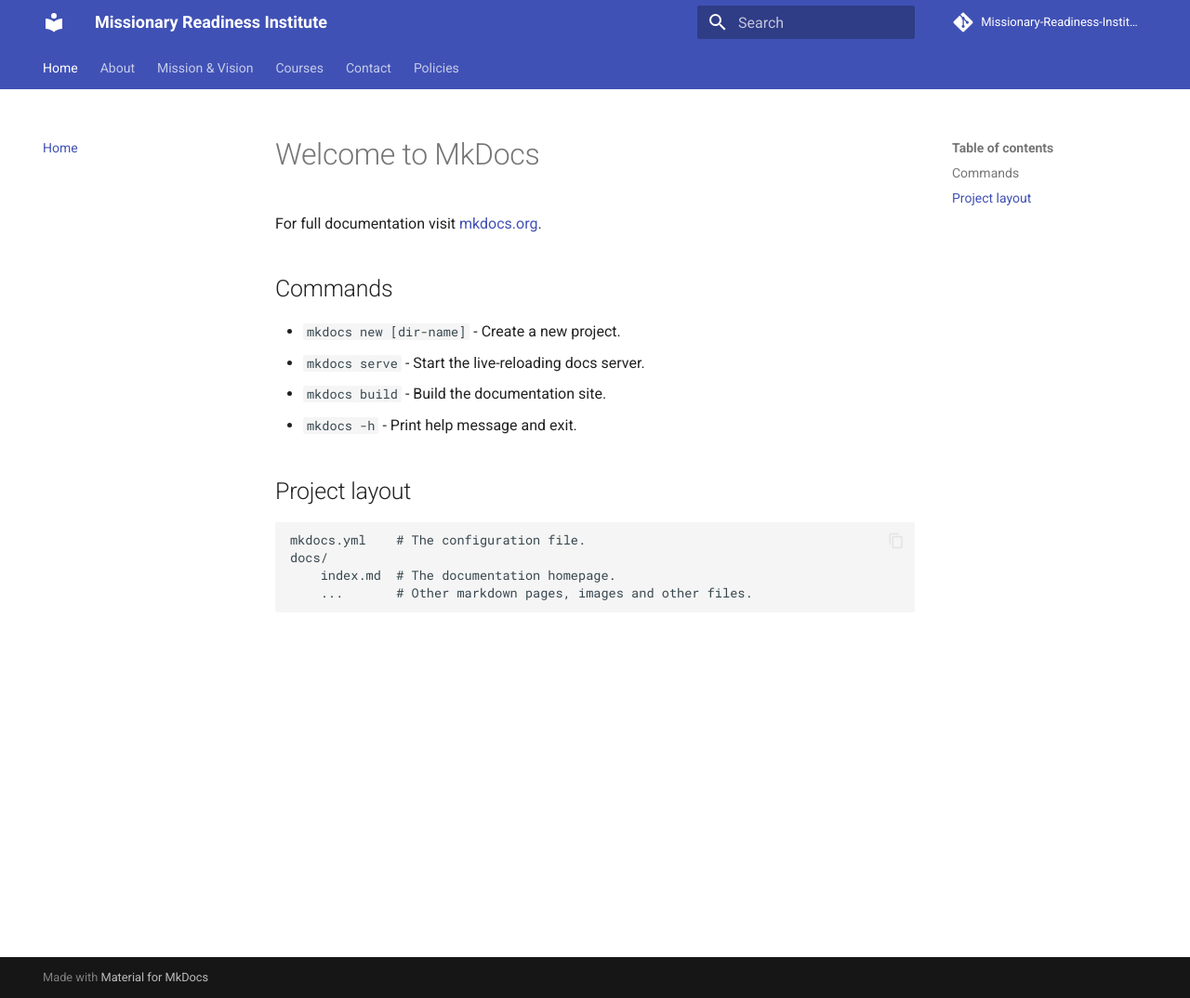
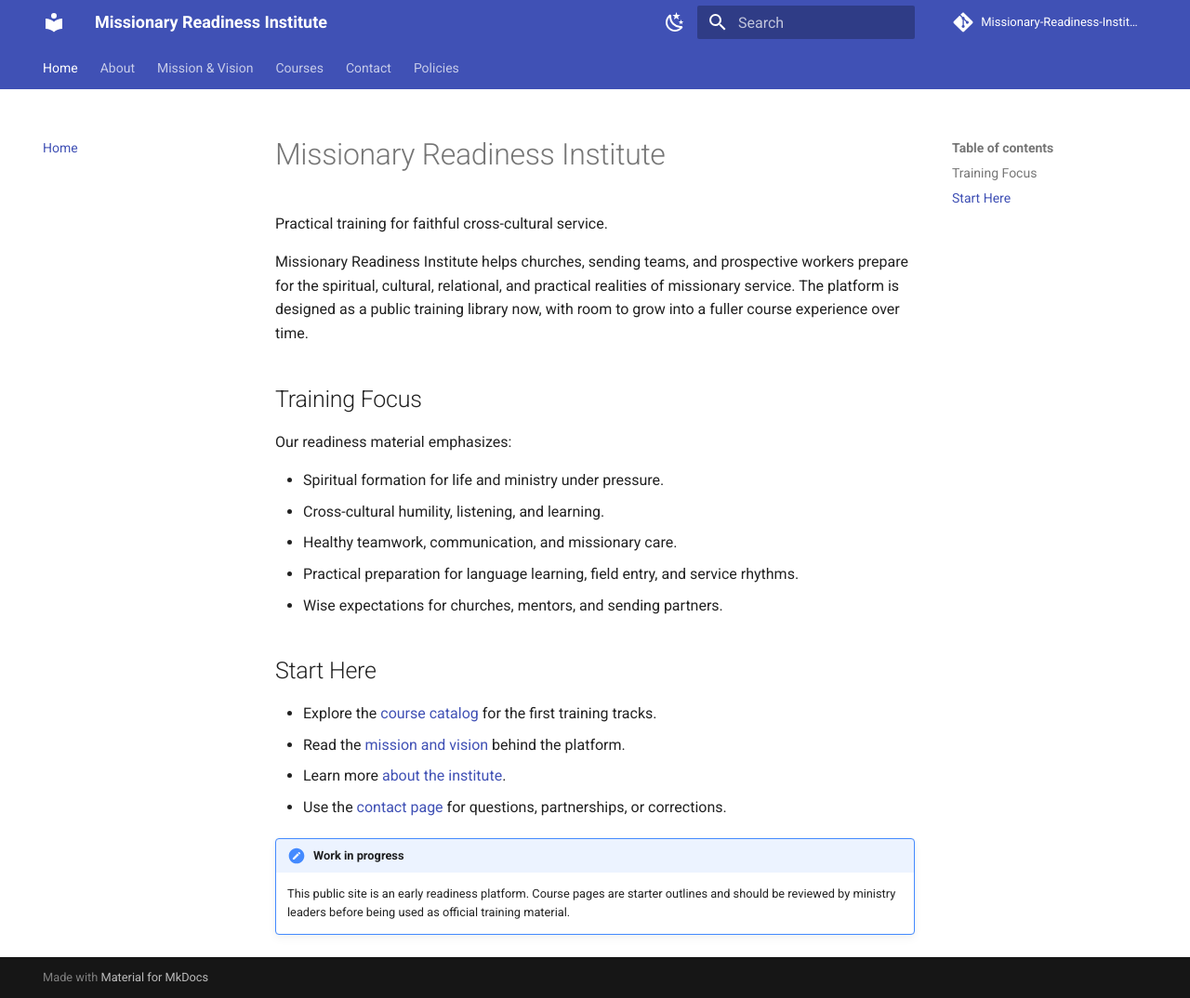
Before and after one commit to Missionary-Readiness-Institute/readiness-platform, an MkDocs documentation site: the page built from docs/index.md, in a window 1280 px wide and 1074 px high. Shown: the whole window at 93% size. Built offline with MkDocs 1.6.1 and Material for MkDocs 9.7.7, drawn with Linux system fonts in a browser that asks for light colours; comment, search, counter and statistics services are not loaded.

Commit message:
Codex start

```diff
--- a/docs/index.md
+++ b/docs/index.md
@@ -1,17 +1,25 @@
-# Welcome to MkDocs
+# Missionary Readiness Institute
 
-For full documentation visit [mkdocs.org](https://www.mkdocs.org).
+Practical training for faithful cross-cultural service.
 
-## Commands
+Missionary Readiness Institute helps churches, sending teams, and prospective workers prepare for the spiritual, cultural, relational, and practical realities of missionary service. The platform is designed as a public training library now, with room to grow into a fuller course experience over time.
 
-* `mkdocs new [dir-name]` - Create a new project.
-* `mkdocs serve` - Start the live-reloading docs server.
-* `mkdocs build` - Build the documentation site.
-* `mkdocs -h` - Print help message and exit.
+## Training Focus
 
-## Project layout
+Our readiness material emphasizes:
 
-    mkdocs.yml    # The configuration file.
-    docs/
-        index.md  # The documentation homepage.
-        ...       # Other markdown pages, images and other files.
+- Spiritual formation for life and ministry under pressure.
+- Cross-cultural humility, listening, and learning.
+- Healthy teamwork, communication, and missionary care.
+- Practical preparation for language learning, field entry, and service rhythms.
+- Wise expectations for churches, mentors, and sending partners.
+
+## Start Here
+
+- Explore the [course catalog](courses.md) for the first training tracks.
+- Read the [mission and vision](mission-vision.md) behind the platform.
+- Learn more [about the institute](about.md).
+- Use the [contact page](contact.md) for questions, partnerships, or corrections.
+
+!!! note "Work in progress"
+    This public site is an early readiness platform. Course pages are starter outlines and should be reviewed by ministry leaders before being used as official training material.
--- a/mkdocs.yml
+++ b/mkdocs.yml
@@ -14,12 +14,35 @@
     - search.highlight
     - search.suggest
     - content.code.copy
+  palette:
+    # Light mode
+    - scheme: default
+      primary: indigo
+      accent: blue
+      toggle:
+        icon: material/weather-night
+        name: Switch to dark mode
+
+    # Dark mode
+    - scheme: slate
+      primary: indigo
+      accent: blue
+      toggle:
+        icon: material/weather-sunny
+        name: Switch to light mode
 
 nav:
   - Home: index.md
   - About: about.md
   - Mission & Vision: mission-vision.md
-  - Courses: courses.md
+  - Courses:
+      - Course Catalog: courses.md
+      - Course Overview: courses/index.md
+      - Spiritual Formation: courses/spiritual-formation.md
+      - Cross-Cultural Service: courses/cross-cultural-service.md
+      - Missionary Care: courses/missionary-care.md
+      - Language Learning: courses/language-learning.md
+      - Field Readiness: courses/field-readiness.md
   - Contact: contact.md
   - Policies:
       - Privacy Policy: privacy.md
--- /dev/null
+++ b/requirements.txt
@@ -0,0 +1 @@
+mkdocs-material>=9.5,<10
```
Also changed, not shown: AGENTS.md (added, +36 -0 lines), README.md (+31 -2 lines), docs/about.md (+20 -0 lines), docs/contact.md (+24 -0 lines), docs/courses.md (+20 -0 lines), docs/courses/cross-cultural-service.md (added, +26 -0 lines), docs/courses/field-readiness.md (added, +29 -0 lines), docs/courses/index.md (added, +24 -0 lines), docs/courses/language-learning.md (added, +26 -0 lines), docs/courses/missionary-care.md (added, +29 -0 lines), docs/courses/spiritual-formation.md (added, +26 -0 lines), docs/license.md (+31 -0 lines), docs/mission-vision.md (+21 -0 lines), docs/privacy.md (+43 -0 lines), 1 more files, 2 other files.
